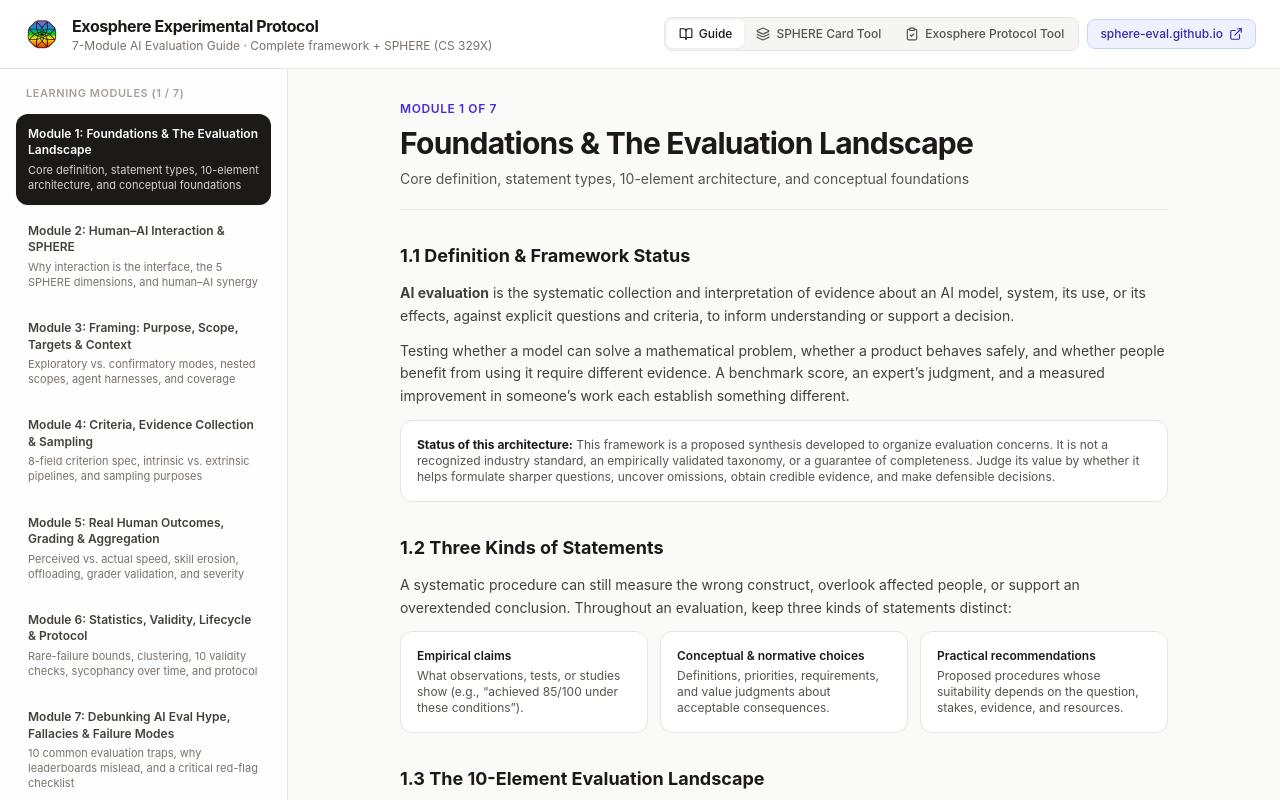
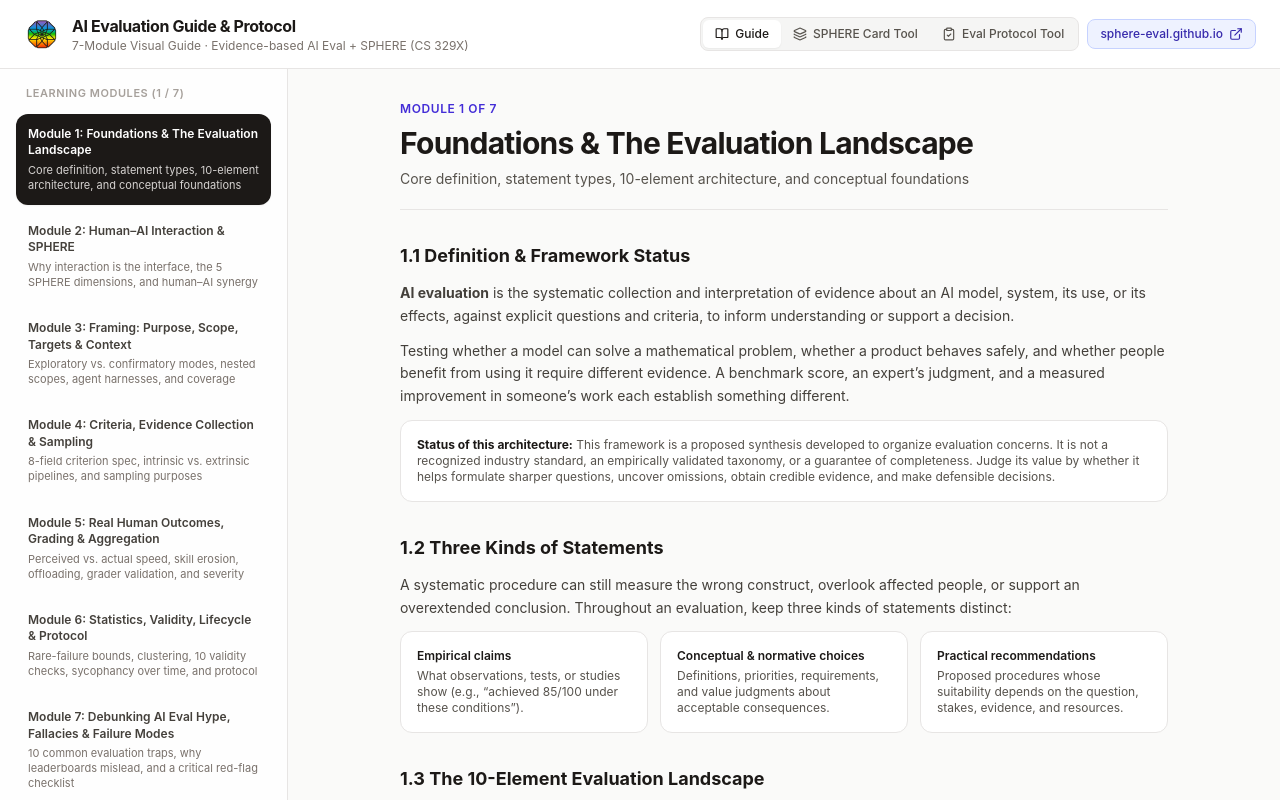
Before and after one commit to m5rc238/ai-evals, a React (Vite) app: page / in a window 1280 px wide. Shown: the top 800 px of the page. Built offline with nearby package versions, Linux system fonts and the light colour scheme.

Commit message:
Use clear title: AI Evaluation Guide & Protocol

```diff
--- a/index.html
+++ b/index.html
@@ -4,7 +4,7 @@
     <meta charset="UTF-8" />
     <meta name="viewport" content="width=device-width, initial-scale=1.0" />
     <link rel="icon" type="image/png" href="./exosphere-logo.png" />
-    <title>Exosphere Experimental Protocol — AI Evaluation &amp; Human–AI Interaction</title>
+    <title>AI Evaluation Guide &amp; Protocol — Human–AI Interaction</title>
   </head>
   <body class="bg-stone-50 text-stone-900 antialiased selection:bg-indigo-100 selection:text-indigo-900">
     <div id="root"></div>
--- a/src/App.tsx
+++ b/src/App.tsx
@@ -96,15 +96,15 @@ export function App() {
             </button>
             <img
               src="./exosphere-logo.png"
-              alt="Exosphere Experimental Protocol logo"
+              alt="AI Evaluation Guide & Protocol logo"
               className="h-9 w-9 shrink-0 rounded-lg object-contain"
             />
             <div>
               <h1 className="text-sm font-bold tracking-tight text-stone-900 sm:text-base">
-                Exosphere Experimental Protocol
+                AI Evaluation Guide &amp; Protocol
               </h1>
               <p className="hidden text-xs text-stone-500 sm:block">
-                7-Module AI Evaluation Guide · Complete framework + SPHERE (CS 329X)
+                7-Module Visual Guide · Evidence-based AI Eval + SPHERE (CS 329X)
               </p>
             </div>
           </div>
@@ -136,7 +136,7 @@ export function App() {
                 }`}
               >
                 <ClipboardCheck className="h-3.5 w-3.5" />
-                Exosphere Protocol Tool
+                Eval Protocol Tool
               </button>
             </div>
 
--- a/src/components/EvalTools.tsx
+++ b/src/components/EvalTools.tsx
@@ -518,7 +518,7 @@ The findings support ${form.boundedClaim || '[bounded claim]'}, subject to exclu
 
 We recommend ${form.recommendedAction || '[action & conditions]'}. Accountable owner: ${form.ownerRole || '[role]'}. Reevaluation triggers: ${form.reevaluation || '[triggers]'}.`;
 
-  const fullMarkdown = `# Exosphere Experimental Protocol & Decision Statement
+  const fullMarkdown = `# AI Evaluation Protocol & Decision Statement
 
 ## Evaluation & Decision Statement
 ${statement}
@@ -552,12 +552,12 @@ ${statement}
         <div className="flex items-center gap-3">
           <img
             src="./exosphere-logo.png"
-            alt="Exosphere Experimental Protocol"
+            alt="AI Evaluation Guide & Protocol"
             className="h-9 w-9 shrink-0 rounded-lg object-contain"
           />
           <div>
             <h2 className="text-lg font-bold text-stone-900">
-              Exosphere Experimental Protocol Builder
+              AI Evaluation Protocol &amp; Decision Builder
             </h2>
             <p className="mt-0.5 text-xs text-stone-600">
               Build an inspectable 12-field evaluation protocol and bounded decision statement ready for team review.
@@ -725,7 +725,7 @@ ${statement}
               </button>
               <button
                 type="button"
-                onClick={() => downloadFile('exosphere-experimental-protocol.md', fullMarkdown, 'text/markdown')}
+                onClick={() => downloadFile('ai-eval-protocol.md', fullMarkdown, 'text/markdown')}
                 className="inline-flex items-center gap-1.5 rounded-lg border border-stone-300 bg-white px-3 py-2 text-xs font-medium text-stone-800 hover:bg-stone-50"
               >
                 <Download className="h-3.5 w-3.5" />
@@ -733,7 +733,7 @@ ${statement}
               </button>
               <button
                 type="button"
-                onClick={() => downloadFile('exosphere-experimental-protocol.json', JSON.stringify(form, null, 2), 'application/json')}
+                onClick={() => downloadFile('ai-eval-protocol.json', JSON.stringify(form, null, 2), 'application/json')}
                 className="inline-flex items-center gap-1.5 rounded-lg border border-stone-300 bg-white px-3 py-2 text-xs font-medium text-stone-800 hover:bg-stone-50"
               >
                 <Download className="h-3.5 w-3.5" />
```
